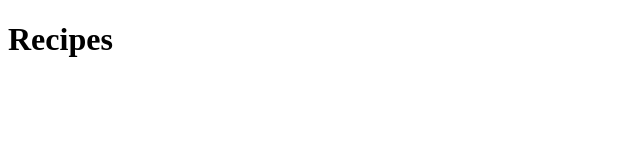
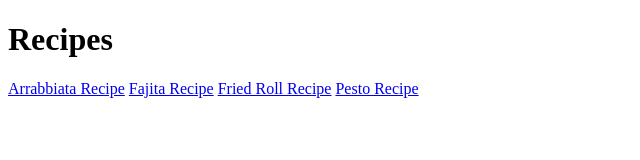
Before and after one commit to dpzj4/project-recipe, a plain HTML site: page index.html in a window 1280 px wide. Shown: the whole page, without its empty margins (0-640 px from the left). Drawn offline with Linux system fonts and the light colour scheme.

Commit message:
create recipe page

```diff
--- a/index.html
+++ b/index.html
@@ -7,5 +7,9 @@
     </head>
     <body>
         <h1>Recipes</h1>
+        <a href="recipes/arrabbiata.html">Arrabbiata Recipe</a>
+        <a href="recipes/fajita.html">Fajita Recipe</a>
+        <a href="recipes/fried-roll.html">Fried Roll Recipe</a>
+        <a href="recipes/pesto.html">Pesto Recipe</a>
     </body>
 </html>
```
